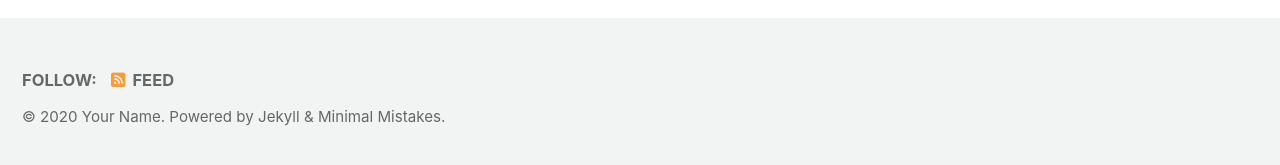
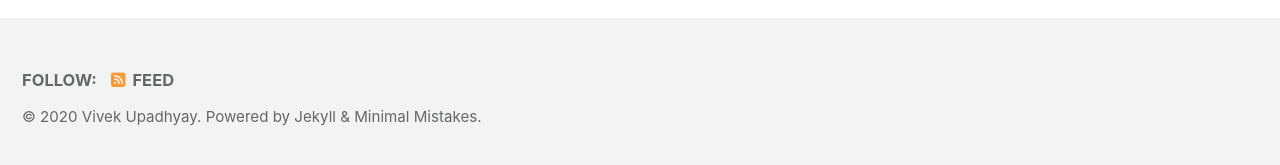
Before and after one commit to Vivek-Upadhya/dataoptimal.github.io, a Jekyll site: the page built from index.html, in a window 1280 px wide and 900 px high, scrolled down 222 px. Shown: the part 727-892 px from the top of the window. Built offline with Jekyll 4.4.1, drawn with Linux system fonts in a browser that asks for light colours; cached includes are drawn as plain includes; nearby versions of some CDN libraries; the list of posts is cut into pages by our own code; some of the changed text lies outside the part shown.

Commit message:
new github

```diff
--- a/_config.yml
+++ b/_config.yml
@@ -16,11 +16,11 @@ minimal_mistakes_skin    : "default" # "air", "aqua", "contrast", "dark", "dirt"
 
 # Site Settings
 locale                   : "en-US"
-title                    : "Site Title"
+title                    : "Vivek Upadhyay"
 title_separator          : "-"
 subtitle                 : # site tagline that appears below site title in masthead
-name                     : "Your Name"
-description              : "An amazing website."
+name                     : "Vivek Upadhyay"
+description              : "Data Science Portfolio."
 url                      : # the base hostname & protocol for your site e.g. "https://mmistakes.github.io"
 baseurl                  : # the subpath of your site, e.g. "/blog"
 repository               : # GitHub username/repo-name e.g. "mmistakes/minimal-mistakes"
```
